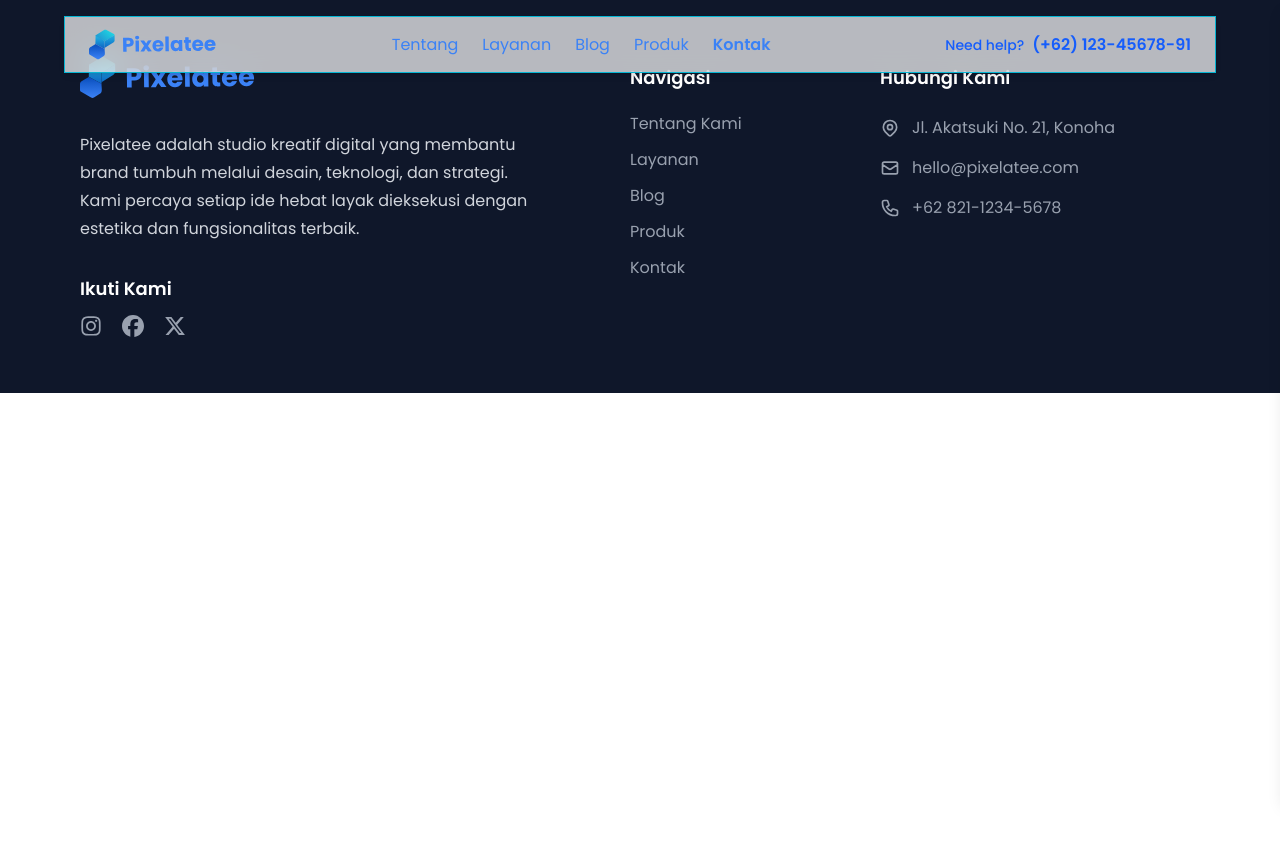
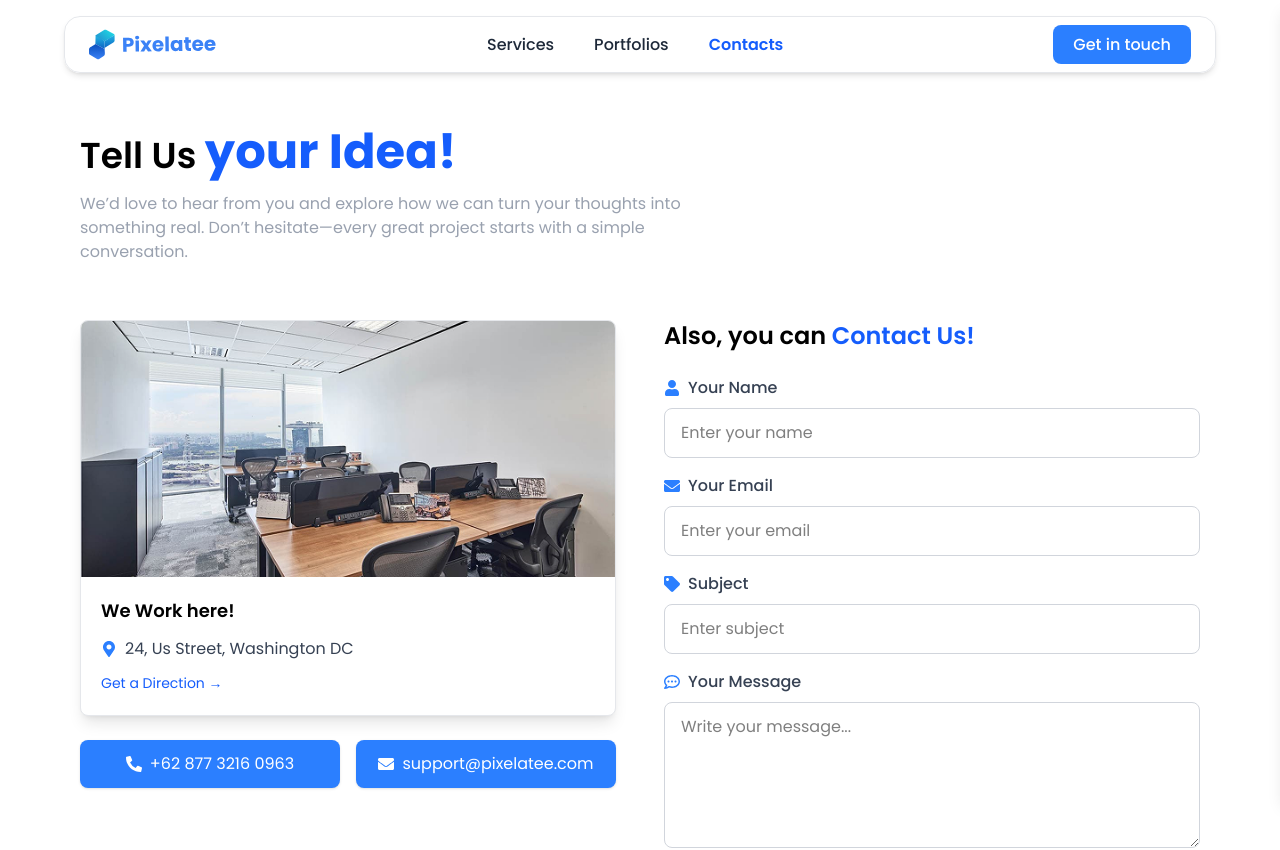
Before and after one commit to muhrizky435/pixelatee, a React (Vite) app: page /contact in a window 1280 px wide. Shown: the top 850 px of the page. Before the commit the page ends 800 px from the top, so only its background shows below. Built offline with nearby package versions, Linux system fonts and the light colour scheme.

Commit message:
[ON-PROGRES] Contact fitur

```diff
--- a/src/components/Footer.tsx
+++ b/src/components/Footer.tsx
@@ -5,7 +5,6 @@ import { Link } from "react-router";
 export function Footer() {
   return (
     <footer className="relative grid grid-cols-1 lg:grid-cols-[1fr_250px_320px] py-14 px-8 lg:px-20 bg-senary font-default overflow-hidden">
-      {/* Background dengan opacity */}
 
       {/* Kolom 1 - Logo & Deskripsi */}
       <div className="relative flex flex-col gap-8 pe-10 items-start">
--- a/src/components/NavBar.tsx
+++ b/src/components/NavBar.tsx
@@ -2,11 +2,7 @@ import { useEffect, useState, useRef } from "react";
 import { HiMenu, HiX } from "react-icons/hi";
 import { NavLink } from "react-router";
 
-type NavBarProps = {
-  textColor: "text-primary" | "text-secondary" | "text-tertiary";
-};
-
-export function NavBar({ textColor }: NavBarProps) {
+export function NavBar() {
   const [show, setShow] = useState(true);
   const [scrolled, setScrolled] = useState(false);
   const [sidebarOpen, setSidebarOpen] = useState(false);
@@ -15,14 +11,12 @@ export function NavBar({ textColor }: NavBarProps) {
   useEffect(() => {
     const handleScroll = () => {
       const currentScrollY = window.scrollY;
-
       if (currentScrollY > lastScrollY.current && currentScrollY > 50) {
         setShow(false);
       } else {
         setShow(true);
       }
-
-      setScrolled(currentScrollY > 500);
+      setScrolled(currentScrollY > 100);
       lastScrollY.current = currentScrollY;
     };
 
@@ -35,101 +29,69 @@ export function NavBar({ textColor }: NavBarProps) {
       {/* Navbar */}
       <div
         className={`fixed top-4 left-1/2 -translate-x-1/2 z-50 w-[90%] max-w-7xl px-6 py-3 flex items-center justify-between transition-all duration-300 font-default
-         border border-[#06B6D4] backdrop-blur-lg
+        border border-gray-200 rounded-2xl backdrop-blur-lg
         ${show ? "translate-y-0" : "-translate-y-[120%]"}
-        ${scrolled ? "bg-white/90 shadow-lg" : "bg-white/70 shadow-md"}
+        ${scrolled ? "bg-white shadow-lg" : "bg-white/90 shadow-md"}
       `}
       >
         {/* Logo */}
         <NavLink to={"/"}>
           <img
-            className={"w-32"}
-            src={"/Logotype.svg"}
-            alt={"Pixelatee Logotype"}
+            className="w-32"
+            src="/Logotype.svg"
+            alt="Pixelatee Logotype"
           />
         </NavLink>
 
         {/* Menu Desktop */}
-        <ul
-          className={`md:flex gap-6 justify-center items-center flex-1 hidden ${
-            scrolled ? "text-gray-700" : textColor
-          }`}
-        >
+        <ul className="md:flex gap-10 justify-center items-center hidden text-gray-800 font-medium">
           <li>
             <NavLink
-              to={"/about"}
+              to="/services"
               className={({ isActive }) =>
-                isActive
-                  ? "font-semibold"
-                  : "hover:text-blue-500 transition-colors"
+                isActive ? "text-blue-600 font-semibold" : "hover:text-blue-500 transition-colors"
               }
             >
-              Tentang
+              Services
             </NavLink>
           </li>
           <li>
             <NavLink
-              to={"/services"}
+              to="/portfolios"
               className={({ isActive }) =>
-                isActive
-                  ? "font-semibold"
-                  : "hover:text-blue-500 transition-colors"
+                isActive ? "text-blue-600 font-semibold" : "hover:text-blue-500 transition-colors"
               }
             >
-              Layanan
+              Portfolios
             </NavLink>
           </li>
           <li>
             <NavLink
-              to={"/blogs"}
+              to="/contact"
               className={({ isActive }) =>
-                isActive
-                  ? "font-semibold"
-                  : "hover:text-blue-500 transition-colors"
+                isActive ? "text-blue-600 font-semibold" : "hover:text-blue-500 transition-colors"
               }
             >
-              Blog
-            </NavLink>
-          </li>
-          <li>
-            <NavLink
-              to={"/product"}
-              className={({ isActive }) =>
-                isActive
-                  ? "font-semibold"
-                  : "hover:text-blue-500 transition-colors"
-              }
-            >
-              Produk
-            </NavLink>
-          </li>
-          <li>
-            <NavLink
-              to={"/contact"}
-              className={({ isActive }) =>
-                isActive
-                  ? "font-semibold"
-                  : "hover:text-blue-500 transition-colors"
-              }
-            >
-              Kontak
+              Contacts
             </NavLink>
           </li>
         </ul>
 
         {/* Right Section */}
-        <div className={"md:flex items-center gap-6 hidden"}>
-          <div className="flex items-center gap-2 text-blue-600">
-            <span className="text-sm font-medium">Need help?</span>
-            <span className="font-semibold">(+62) 123-45678-91</span>
-          </div>
+        <div className="hidden md:block">
+          <NavLink
+            to="/contact"
+            className="px-5 py-2 rounded-lg bg-blue-500 hover:bg-blue-600 text-white font-medium transition-colors"
+          >
+            Get in touch
+          </NavLink>
         </div>
 
         {/* Mobile menu button */}
-        <div className={"md:hidden items-center gap-8 flex flex-1 justify-end"}>
+        <div className="md:hidden flex items-center justify-end flex-1">
           <HiMenu
             onClick={() => setSidebarOpen(true)}
-            className={`${scrolled ? "text-gray-700" : textColor} cursor-pointer`}
+            className="text-gray-700 cursor-pointer"
             size={28}
           />
         </div>
@@ -158,28 +120,27 @@ export function NavBar({ textColor }: NavBarProps) {
         </div>
         <ul className="flex flex-col gap-4 p-4 text-gray-700">
           <li>
-            <NavLink to="/about" onClick={() => setSidebarOpen(false)}>
-              Tentang
+            <NavLink to="/services" onClick={() => setSidebarOpen(false)}>
+              Services
             </NavLink>
           </li>
           <li>
-            <NavLink to="/services" onClick={() => setSidebarOpen(false)}>
-              Layanan
-            </NavLink>
-          </li>
-          <li>
-            <NavLink to="/blogs" onClick={() => setSidebarOpen(false)}>
-              Blog
-            </NavLink>
-          </li>
-          <li>
-            <NavLink to="/product" onClick={() => setSidebarOpen(false)}>
-              Produk
+            <NavLink to="/portfolios" onClick={() => setSidebarOpen(false)}>
+              Portfolios
             </NavLink>
           </li>
           <li>
             <NavLink to="/contact" onClick={() => setSidebarOpen(false)}>
-              Kontak
+              Contacts
+            </NavLink>
+          </li>
+          <li>
+            <NavLink
+              to="/contact"
+              className="mt-4 inline-block px-4 py-2 rounded-lg bg-blue-500 text-white text-center"
+              onClick={() => setSidebarOpen(false)}
+            >
+              Get in touch
             </NavLink>
           </li>
         </ul>
--- a/src/routes/About.tsx
+++ b/src/routes/About.tsx
@@ -4,7 +4,7 @@ import { Footer } from "../components/Footer";
 export default function About() {
   return (
     <>
-      <NavBar textColor="text-secondary" />
+      <NavBar />
       <main></main>
       <Footer />
     </>
--- a/src/routes/Contact.tsx
+++ b/src/routes/Contact.tsx
@@ -1,11 +1,157 @@
 import { NavBar } from "../components/NavBar";
 import { Footer } from "../components/Footer";
+import { FaMapMarkerAlt, FaEnvelope, FaPhoneAlt, FaRegCommentDots, FaTag, FaUser, FaFacebookSquare } from "react-icons/fa";
+import { FaInstagram, FaXTwitter, FaLinkedin } from "react-icons/fa6";
 
 export default function Contact() {
   return (
     <>
-      <NavBar textColor="text-secondary" />
-      <main></main>
+      <NavBar />
+      <main className="max-w-7xl px-12 md:px-20 pt-30 pb-24 md:pt-32 font-default">
+        {/* Heading */}
+        <div className="mb-10 md:mb-14">
+          <h2 className="text-3xl md:text-4xl font-semibold mb-4">
+            Tell Us{" "}
+            <span className="text-blue-600 font-bold text-5xl">your Idea!</span>
+          </h2>
+          <p className="text-gray-400 max-w-2xl">
+            We’d love to hear from you and explore how we can turn your thoughts
+            into something real. Don’t hesitate—every great project starts with
+            a simple conversation.
+          </p>
+        </div>
+
+        {/* Grid Layout: Office Card (left) + Form (right) */}
+        <div className="grid md:grid-cols-2 gap-12 items-start">
+          {/* Left Section */}
+          <div>
+            {/* Office Card */}
+            <div className="bg-white rounded-lg shadow-lg border border-gray-200 overflow-hidden mb-6">
+              <img
+                src="/img/rectangle1.png"
+                alt="Our Office"
+                className="w-full h-64 object-cover"
+              />
+
+              <div className="p-5">
+                <h3 className="font-semibold text-lg mb-3">We Work here!</h3>
+                <p className="flex items-center gap-2 text-gray-700">
+                  <FaMapMarkerAlt className="text-blue-500" /> 24, Us Street,
+                  Washington DC
+                </p>
+                <a
+                  href="#"
+                  className="mt-3 inline-block text-sm text-blue-600 hover:text-blue-900"
+                >
+                  Get a Direction →
+                </a>
+              </div>
+            </div>
+
+            {/* Contact Buttons */}
+            <div className="flex flex-col sm:flex-row gap-4 mb-8">
+              <a
+                href="tel:+6287732160963"
+                className="flex items-center justify-center gap-2 flex-1 bg-blue-500 text-white px-5 py-3 rounded-lg shadow hover:bg-blue-600 transition"
+              >
+                <FaPhoneAlt /> +62 877 3216 0963
+              </a>
+              <a
+                href="mailto:support@pixelatee.com"
+                className="flex items-center justify-center gap-2 flex-1 bg-blue-500 text-white px-5 py-3 rounded-lg shadow hover:bg-blue-600 transition"
+              >
+                <FaEnvelope /> support@pixelatee.com
+              </a>
+            </div>
+
+            {/* Social Media */}
+            <p className="text-gray-700 text-2xl md:mt-24">
+              And, we have{" "}
+              <span className="font-semibold text-blue-600">Social Media</span>,
+              too!
+            </p>
+            <div className="flex items-center gap-4 text-2xl mt-4">
+              <a href="#" className="text-pink-600 hover:scale-110 transition">
+                <FaInstagram />
+              </a>
+              <a href="#" className="text-black hover:scale-110 transition">
+                <FaXTwitter />
+              </a>
+              <a href="#" className="text-blue-700 hover:scale-110 transition">
+                <FaLinkedin />
+              </a>
+              <a href="#" className="text-blue-700 hover:scale-110 transition">
+                <FaFacebookSquare />
+              </a>
+            </div>
+          </div>
+
+          {/* Right Section (Form) */}
+          <div>
+            <h3 className="text-2xl font-semibold mb-6">
+              Also, you can <span className="text-blue-600">Contact Us!</span>
+            </h3>
+            <form className="space-y-4">
+              {/* Name */}
+              <div>
+                <label className="flex items-center gap-2 mb-2 text-gray-700 font-medium">
+                  <FaUser className="text-blue-500" /> Your Name
+                </label>
+                <input
+                  type="text"
+                  placeholder="Enter your name"
+                  className="w-full px-4 py-3 rounded-lg border border-gray-300 focus:ring-2 focus:ring-blue-500 outline-none"
+                />
+              </div>
+
+              {/* Email */}
+              <div>
+                <label className="flex items-center gap-2 mb-2 text-gray-700 font-medium">
+                  <FaEnvelope className="text-blue-500" /> Your Email
+                </label>
+                <input
+                  type="email"
+                  placeholder="Enter your email"
+                  className="w-full px-4 py-3 rounded-lg border border-gray-300 focus:ring-2 focus:ring-blue-500 outline-none"
+                />
+              </div>
+
+              {/* Subject */}
+              <div>
+                <label className="flex items-center gap-2 mb-2 text-gray-700 font-medium">
+                  <FaTag className="text-blue-500" /> Subject
+                </label>
+                <input
+                  type="text"
+                  placeholder="Enter subject"
+                  className="w-full px-4 py-3 rounded-lg border border-gray-300 focus:ring-2 focus:ring-blue-500 outline-none"
+                />
+              </div>
+
+              {/* Message */}
+              <div>
+                <label className="flex items-center gap-2 mb-2 text-gray-700 font-medium">
+                  <FaRegCommentDots className="text-blue-500" /> Your Message
+                </label>
+                <textarea
+                  placeholder="Write your message..."
+                  rows={5}
+                  maxLength={1000}
+                  className="w-full px-4 py-3 rounded-lg border border-gray-300 focus:ring-2 focus:ring-blue-500 outline-none"
+                />
+                <p className="text-right text-sm text-gray-500">0/1000</p>
+              </div>
+
+              <button
+                type="submit"
+                className="w-full bg-blue-500 hover:bg-blue-600 text-white font-medium py-3 rounded-lg transition"
+              >
+                Send Message
+              </button>
+            </form>
+          </div>
+        </div>
+      </main>
       <Footer />
     </>
   );
--- a/src/routes/Home.tsx
+++ b/src/routes/Home.tsx
@@ -4,7 +4,7 @@ import { Footer } from "../components/Footer";
 export default function Home() {
   return (
     <>
-      <NavBar textColor="text-secondary" />
+      <NavBar />
       <main>Pixelatee new</main>
       <Footer />
     </>
--- a/src/routes/PortoFolio.tsx
+++ b/src/routes/PortoFolio.tsx
@@ -4,7 +4,7 @@ import { Footer } from "../components/Footer";
 export default function PortoFolio() {
   return (
     <>
-      <NavBar textColor="text-secondary" />
+      <NavBar/>
       <main></main>
       <Footer />
     </>
--- a/src/routes/Service.tsx
+++ b/src/routes/Service.tsx
@@ -4,8 +4,10 @@ import { Footer } from "../components/Footer";
 export default function Service() {
   return (
     <>
-      <NavBar textColor="text-secondary" />
-      <main></main>
+      <NavBar />
+      <main>
+
+      </main>
       <Footer />
     </>
   );
```
Also changed, not shown: public/img/rectangle1.png (added).
